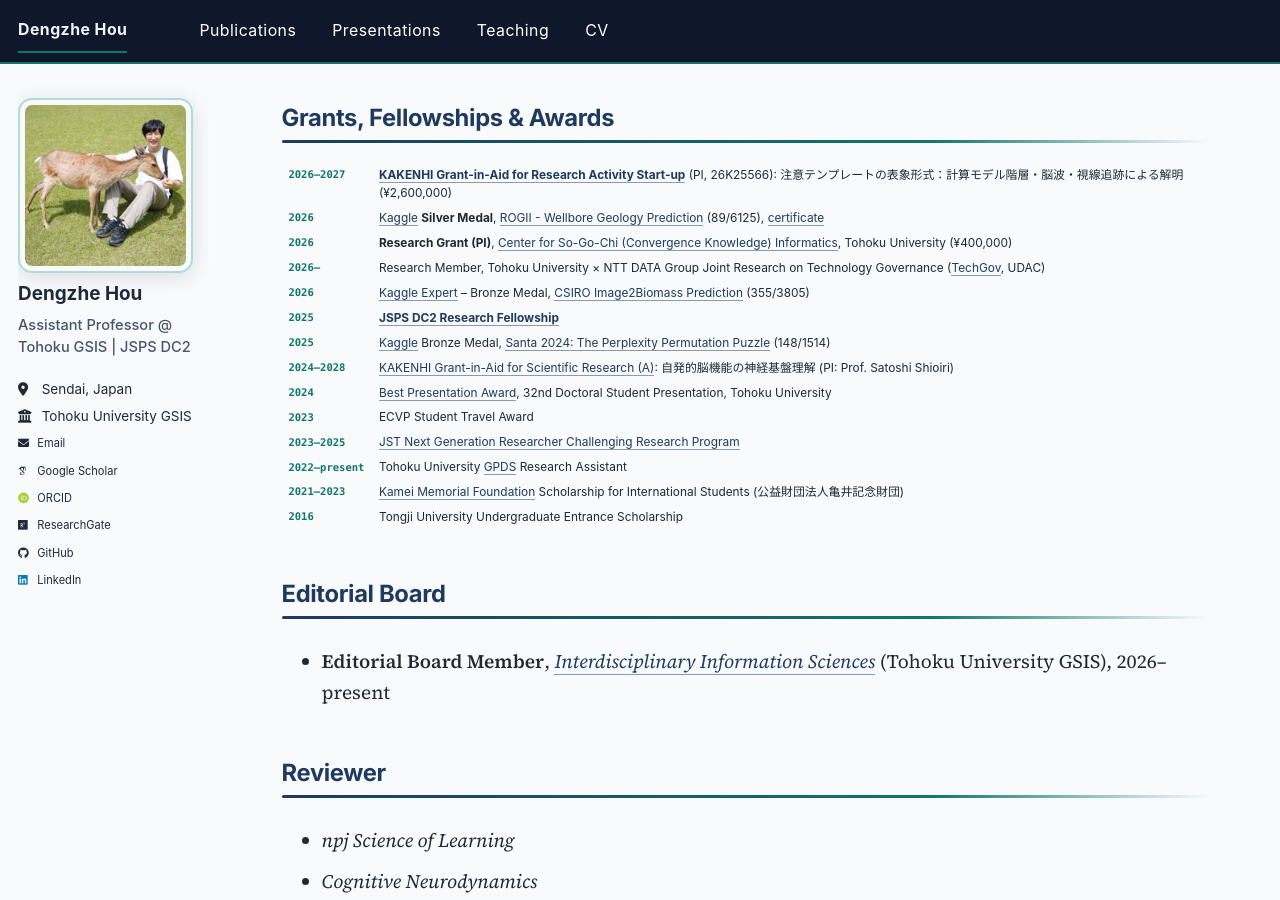
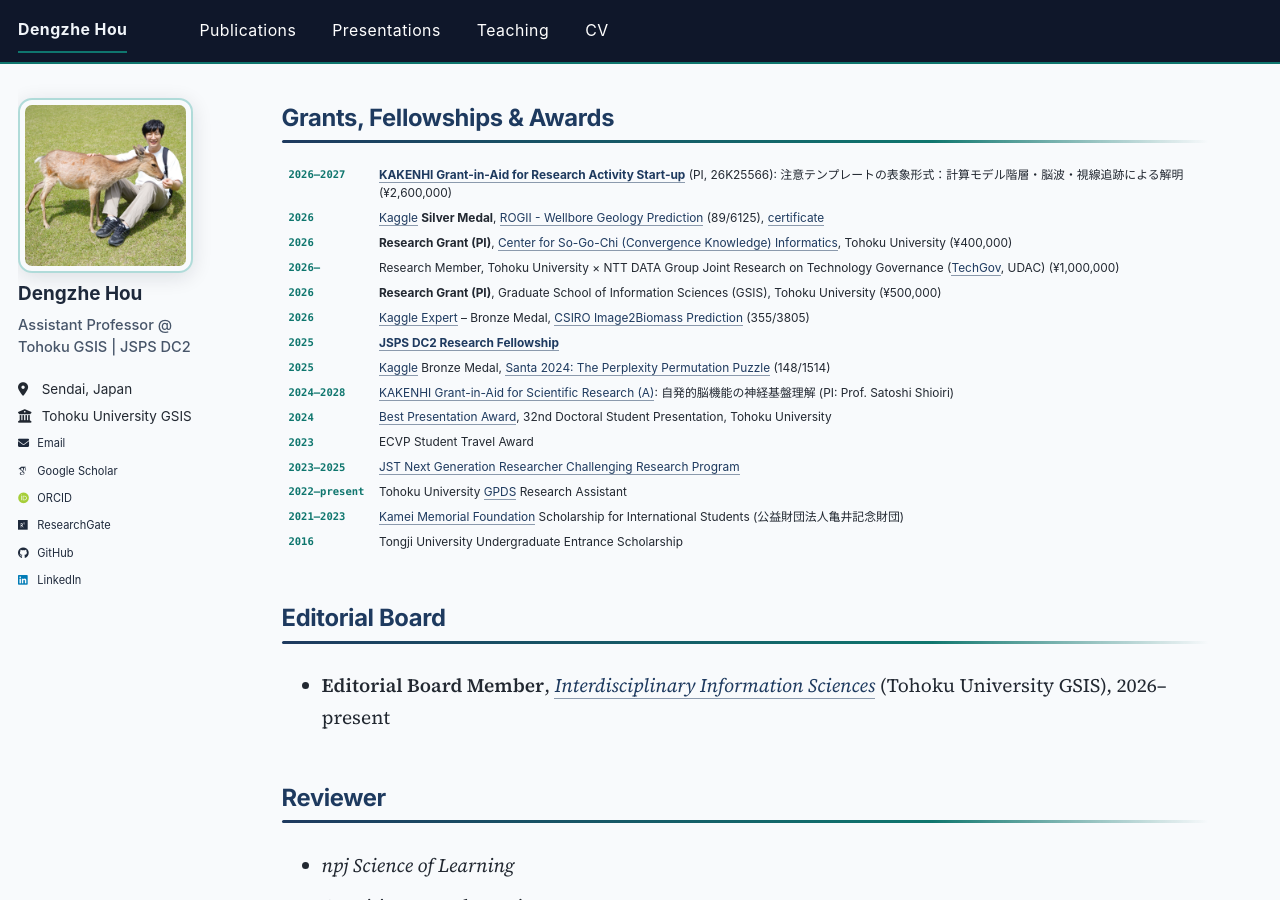
Before and after one commit to dengzhe-hou/dengzhe-hou.github.io, a Jekyll site: the page built from _pages/about.md, in a window 1280 px wide and 900 px high, scrolled down 3541 px. Built offline with Jekyll 4.4.1, drawn with Linux system fonts in a browser that asks for light colours; some web fonts are replaced.

Commit message:
Add GSIS research grant and TechGov funding amount
Co-Authored-By: Claude Fable 5 <noreply@anthropic.com>

```diff
--- a/_pages/about.md
+++ b/_pages/about.md
@@ -125,7 +125,8 @@ Supervisors: Prof. [Kazunori Yamada](https://yamada-lab.gr.jp/ja/index.html), As
 | **2026–2027** | **[KAKENHI Grant-in-Aid for Research Activity Start-up](https://kaken.nii.ac.jp/ja/grant/KAKENHI-PROJECT-26K25566/)** (PI, 26K25566): 注意テンプレートの表象形式：計算モデル階層・脳波・視線追跡による解明 (¥2,600,000) |
 | **2026** | [Kaggle](https://www.kaggle.com/monkeydz) **Silver Medal**, [ROGII - Wellbore Geology Prediction](https://www.kaggle.com/competitions/rogii-wellbore-geology-prediction) (89/6125), [certificate](/images/kaggle-rogii-silver-2026.png) |
 | **2026** | **Research Grant (PI)**, [Center for So-Go-Chi (Convergence Knowledge) Informatics](https://www.aisogochi.tohoku.ac.jp/), Tohoku University (¥400,000) |
-| **2026–** | Research Member, Tohoku University × NTT DATA Group Joint Research on Technology Governance ([TechGov](https://techgov.udac.tohoku.ac.jp/ja/index.html#home), UDAC) |
+| **2026–** | Research Member, Tohoku University × NTT DATA Group Joint Research on Technology Governance ([TechGov](https://techgov.udac.tohoku.ac.jp/ja/index.html#home), UDAC) (¥1,000,000) |
+| **2026** | **Research Grant (PI)**, Graduate School of Information Sciences (GSIS), Tohoku University (¥500,000) |
 | **2026** | [Kaggle Expert](https://www.kaggle.com/monkeydz) – Bronze Medal, [CSIRO Image2Biomass Prediction](https://www.kaggle.com/competitions/csiro-biomass) (355/3805) |
 | **2025** | **[JSPS DC2 Research Fellowship](https://kaken.nii.ac.jp/ja/grant/KAKENHI-PROJECT-25KJ0641)** |
 | **2025** | [Kaggle](https://www.kaggle.com/monkeydz) Bronze Medal, [Santa 2024: The Perplexity Permutation Puzzle](https://www.kaggle.com/competitions/santa-2024) (148/1514) |
```
